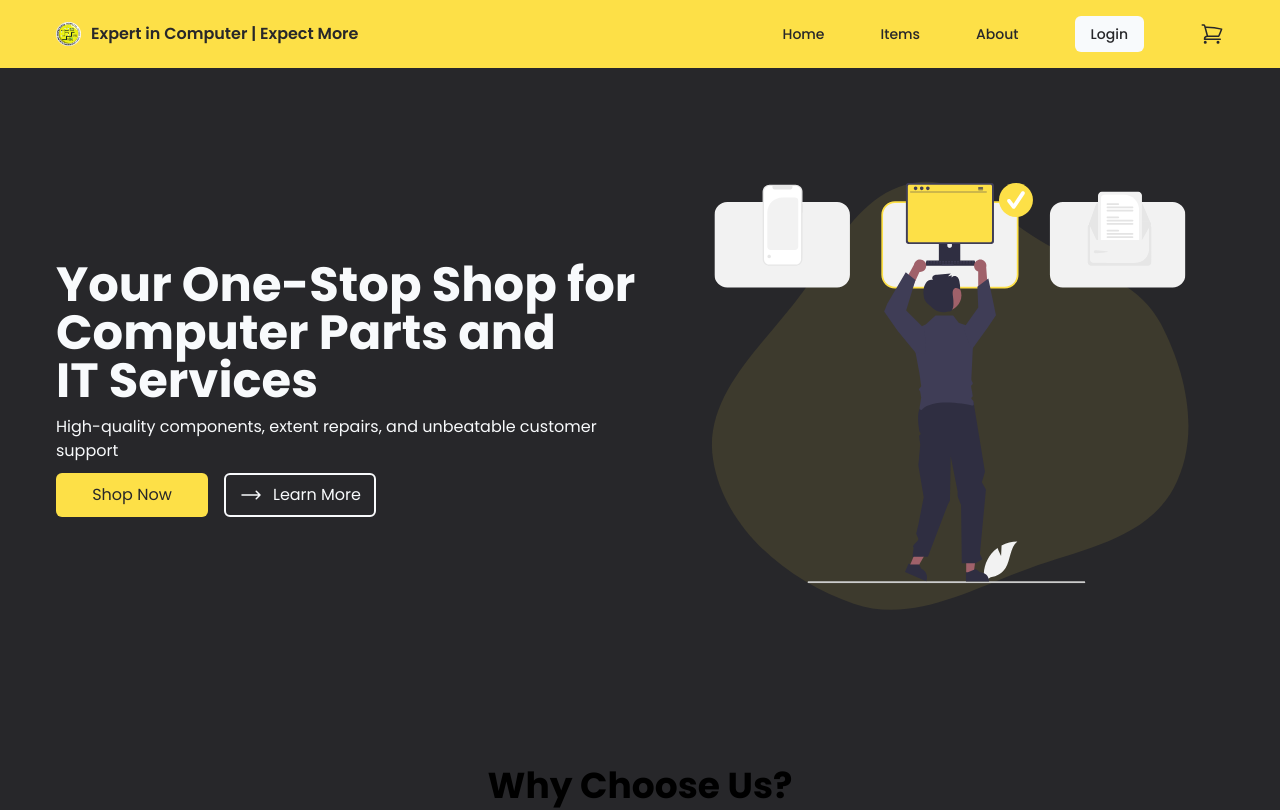
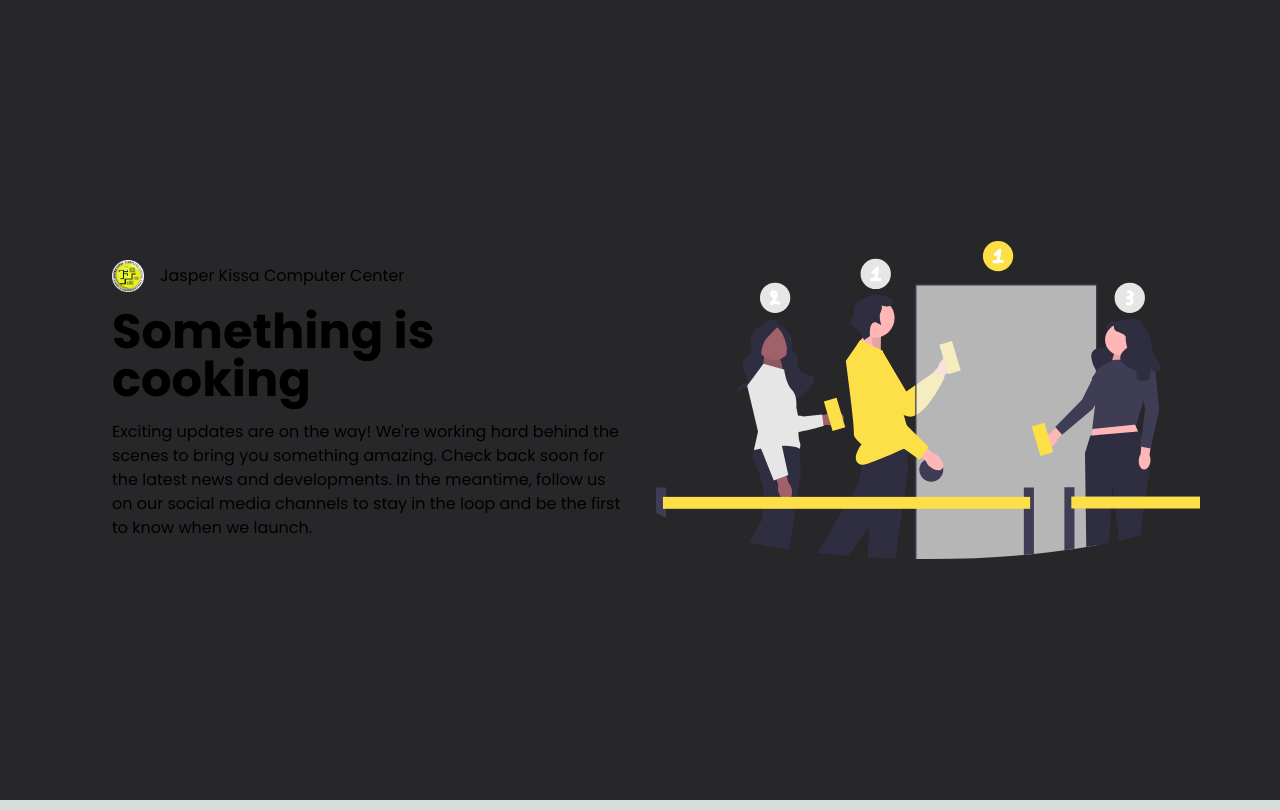
Before and after one commit to jasperlawrencee/jkw-e-com-app, a Next.js app: page / in a window 1280 px wide. Shown: the top 810 px of the page. Built offline with nearby package versions, Linux system fonts and the light colour scheme.

Commit message:
(FE)landing pages - ambot unsa ni

```diff
--- a/app/(landing)/page.tsx
+++ b/app/(landing)/page.tsx
@@ -1,14 +1,26 @@
 import React from 'react'
-import Navbar from './components/navbar'
-import Hero from './components/hero'
-import WhyChoose from './components/whychoose'
+import Image from 'next/image'
+import waiting from '../../assets/svgs/waitingInLine.svg'
+import logo from '../../assets/logo.png'
 
 const Landing = () => {
   return (
-    <div className='min-h-screen bg-zinc-800'>
-      <Navbar/>
-      <Hero/>
-      <WhyChoose/>
+    <div className='flex  w-[100vw] h-[100vh] bg-zinc-800 items-center justify-center px-[5rem]'>
+      <div className="flex w-[100%] items-center justify-between">
+        <div className="text-left space-y-[1rem] w-[100%] h-[100%] p-[2rem]">
+          <div className="flex gap-x-[1rem] w-[100%] items-center">
+            <div className="w-[2rem] h-[2rem]"><Image src={logo} alt='logo' className='flex'/></div>
+            <p>Jasper Kissa Computer Center</p>
+          </div>
+          <h1 className='text-5xl leading-none font-bold'>{"Something is cooking"}</h1>
+          <div className="w-[100%]">
+            <p>{"Exciting updates are on the way! We're working hard behind the scenes to bring you something amazing. Check back soon for the latest news and developments. In the meantime, follow us on our social media channels to stay in the loop and be the first to know when we launch."}</p>
+          </div>
+        </div>
+        <div className="lg:flex w-[100%] h-[100%] md:hidden sm:hidden">
+          <Image src={waiting} alt='waiting'/>
+        </div>
+      </div>
     </div>
   )
 }
--- a/app/globals.css
+++ b/app/globals.css
@@ -1,6 +1,10 @@
 @tailwind base;
 @tailwind components;
 @tailwind utilities;
+
+.class {
+  font-family: var(--font-poppins);
+}
 
 :root {
   --foreground-rgb: 0, 0, 0;
--- a/app/layout.tsx
+++ b/app/layout.tsx
@@ -4,6 +4,7 @@ import "./globals.css";
 
 const poppins = Poppins({
   subsets: ['latin'],
+  style: ['normal', 'italic'],
   display: 'swap',
   variable: '--font-poppins',
   weight: ['100', '200', '300', '400', '500', '600', '700', '800', '900']
@@ -21,7 +22,7 @@ export default function RootLayout({
 }>) {
   return (
     <html lang="en" suppressContentEditableWarning>
-      <body className={poppins.className}>
+      <body className={`${poppins.className} antialiased`}>
         {children}
       </body>
     </html>
```
Also changed, not shown: assets/svgs/waitingInLine.svg (added).
